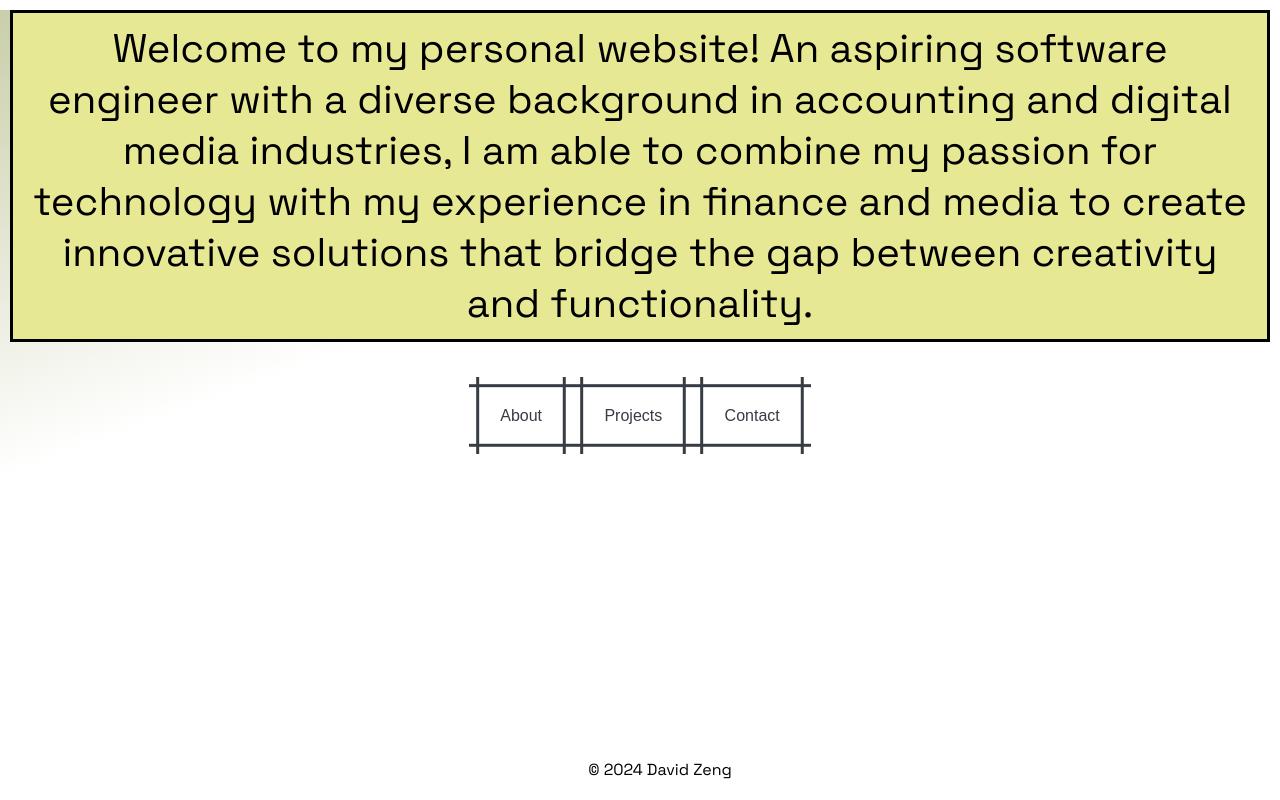
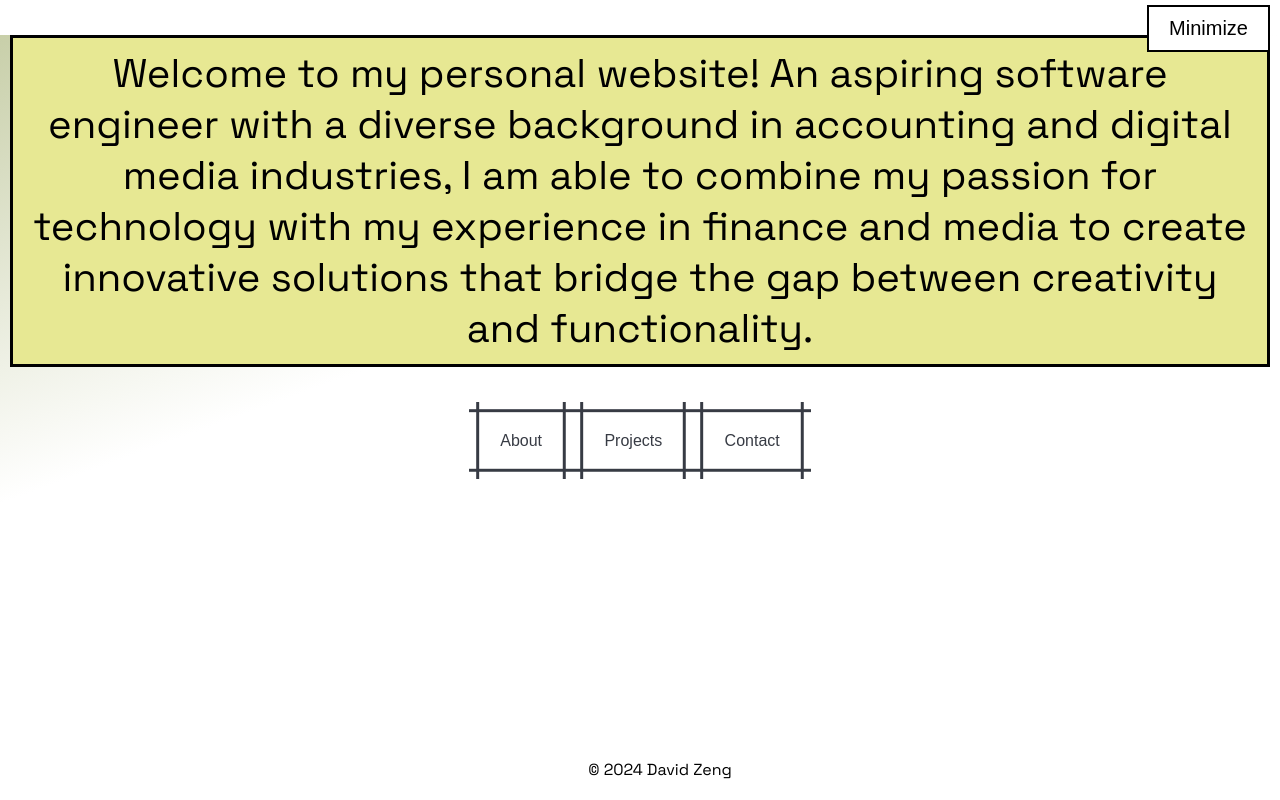
Before and after one commit to dzeng91/DavidZeng_Site, a React (Create React App) app: page / in a window 1280 px wide. Built offline with nearby package versions, Linux system fonts and the light colour scheme.

Commit message:
added minimize/maximize function to header

```diff
--- a/src/App.css
+++ b/src/App.css
@@ -47,7 +47,12 @@
   }
 }
 
-.header {
+.header-container {
+  position: relative;
+  margin-top: 35px
+}
+
+.header-text {
   color: black;
   border: solid black;
   font-size: 40px;
@@ -55,9 +60,31 @@
   animation-duration: 20s;
   animation-iteration-count: infinite;
   margin: 10px;
-  padding: 10px
+  padding: 10px;
+}
 
+.collapse-button-container {
+  position: absolute;
+  top: -30px;
+  right: 10px;
 }
+
+
+.collapse-button {
+  background-color: #ffffff;
+  color: black;
+  border: 2px solid black;
+  padding: 10px 20px;
+  font-size: 20px;
+  cursor: pointer;
+}
+
+.collapse-button:hover {
+  background-color: black;
+  color: white;
+}
+
+
 
 @keyframes color-animation {
   0% {
--- a/src/components/Header.js
+++ b/src/components/Header.js
@@ -1,12 +1,31 @@
-import React from "react";
+import React, { useState } from 'react';
 
 const Header = () => {
-    return (
-        <div className = "header">Welcome to my personal website! An aspiring software engineer with a
-        diverse background in accounting and digital media industries, I am able to combine my passion for technology
-        with my experience in finance and media to create innovative solutions that bridge the gap between creativity
-        and functionality.</div>
-    )
-}
+  const [collapsed, setCollapsed] = useState(false);
 
-export default Header
+  const toggleCollapse = () => {
+    setCollapsed(!collapsed);
+  };
+
+  return (
+    <div className="header-container">
+      <div className="collapse-button-container">
+        <button className="collapse-button" onClick={toggleCollapse}>
+          {collapsed ? 'Maximize' : 'Minimize'}
+        </button>
+      </div>
+      <div className="header-text">
+        {!collapsed && (
+          <>
+            Welcome to my personal website! An aspiring software engineer with a
+            diverse background in accounting and digital media industries, I am able to combine my passion for technology
+            with my experience in finance and media to create innovative solutions that bridge the gap between creativity
+            and functionality.
+          </>
+        )}
+      </div>
+    </div>
+  );
+};
+
+export default Header;
```
